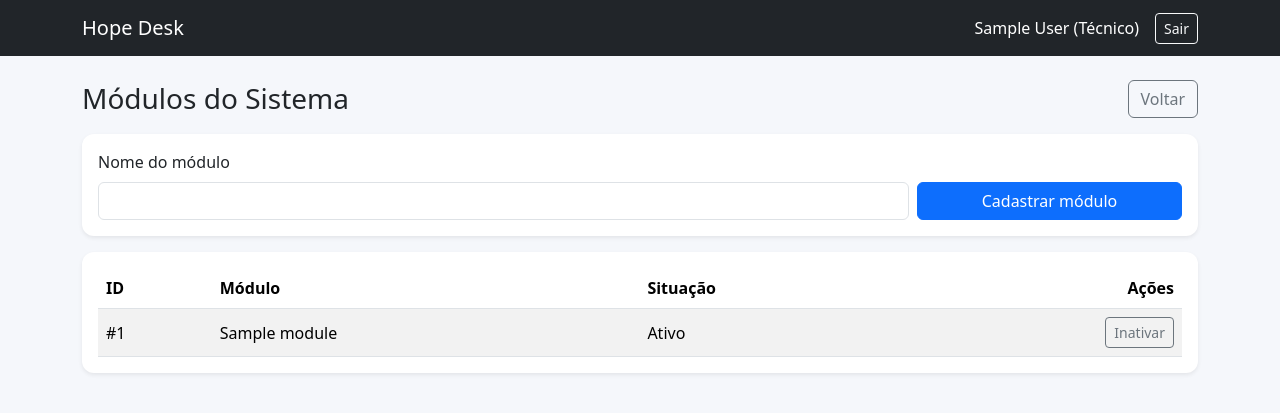
After one commit to asanchezz01/hope_desk, a Flask app: page /admin/system-modules in a window 1280 px wide. The commit adds this page. Shown: the top 413 px of the page. Run offline with Flask 3, Linux system fonts and the light colour scheme; the visitor is signed in with stand-in values (Sample User, id 1); tables that the repository leaves empty hold one stand-in row (values such as "Sample post"); some libraries are stand-ins or nearby versions.

Commit message:
criação de controle de modulos

```diff
--- a/app.py
+++ b/app.py
@@ -12,6 +12,7 @@ from urllib.request import urlopen
 
 from flask import Flask, flash, redirect, render_template, request, send_file, session, url_for
 from flask_sqlalchemy import SQLAlchemy
+from sqlalchemy import inspect, text
 from reportlab.lib import colors
 from reportlab.lib.pagesizes import A4
 from reportlab.lib.styles import getSampleStyleSheet
@@ -74,8 +75,10 @@ class Ticket(db.Model):
 
     client_id = db.Column(db.Integer, db.ForeignKey("user.id"), nullable=False)
     technician_id = db.Column(db.Integer, db.ForeignKey("user.id"), nullable=True)
+    system_module_id = db.Column(db.Integer, db.ForeignKey("system_module.id"), nullable=True)
 
     activities = db.relationship("Activity", backref="ticket", lazy=True, cascade="all, delete-orphan")
+    system_module = db.relationship("SystemModule", backref="tickets", lazy=True)
 
     @property
     def total_hours(self) -> float:
@@ -102,6 +105,25 @@ class SystemParameter(db.Model):
     id = db.Column(db.Integer, primary_key=True)
     key = db.Column(db.String(120), nullable=False, unique=True)
     value = db.Column(db.Text, nullable=False, default="")
+
+
+class SystemModule(db.Model):
+    id = db.Column(db.Integer, primary_key=True)
+    name = db.Column(db.String(120), nullable=False, unique=True)
+    is_active = db.Column(db.Boolean, nullable=False, default=True)
+
+
+def ensure_ticket_schema_updates() -> None:
+    inspector = inspect(db.engine)
+    if "ticket" not in inspector.get_table_names():
+        return
+
+    ticket_columns = {column["name"] for column in inspector.get_columns("ticket")}
+    if "system_module_id" in ticket_columns:
+        return
+
+    with db.engine.begin() as connection:
+        connection.execute(text("ALTER TABLE ticket ADD COLUMN system_module_id INTEGER"))
 
 
 def ensure_system_parameters() -> None:
@@ -663,6 +685,47 @@ def manage_company_parameters():
     )
 
 
+@app.route("/admin/system-modules", methods=["GET", "POST"])
+@login_required
+def manage_system_modules():
+    if not session.get("is_superuser", False):
+        flash("Apenas superuser pode acessar esta página.", "danger")
+        return redirect(url_for("dashboard"))
+
+    if request.method == "POST":
+        module_name = request.form.get("name", "").strip()
+        if not module_name:
+            flash("Informe o nome do módulo.", "danger")
+            return redirect(url_for("manage_system_modules"))
+
+        existing = SystemModule.query.filter(db.func.lower(SystemModule.name) == module_name.lower()).first()
+        if existing:
+            flash("Já existe um módulo com este nome.", "warning")
+            return redirect(url_for("manage_system_modules"))
+
+        db.session.add(SystemModule(name=module_name, is_active=True))
+        db.session.commit()
+        flash("Módulo cadastrado com sucesso.", "success")
+        return redirect(url_for("manage_system_modules"))
+
+    modules = SystemModule.query.order_by(SystemModule.name.asc()).all()
+    return render_template("system_modules.html", modules=modules)
+
+
+@app.route("/admin/system-modules/<int:module_id>/toggle", methods=["POST"])
+@login_required
+def toggle_system_module(module_id: int):
+    if not session.get("is_superuser", False):
+        flash("Apenas superuser pode acessar esta página.", "danger")
+        return redirect(url_for("dashboard"))
+
+    system_module = SystemModule.query.get_or_404(module_id)
+    system_module.is_active = not system_module.is_active
+    db.session.commit()
+    flash("Situação do módulo atualizada.", "success")
+    return redirect(url_for("manage_system_modules"))
+
+
 @app.route("/users/<int:user_id>/edit", methods=["GET", "POST"])
 @login_required
 @role_required("technician")
@@ -1025,6 +1088,7 @@ def export_services_report_pdf():
 def new_ticket():
     technicians = User.query.filter_by(role="technician").all()
     clients = User.query.filter_by(role="client").order_by(User.name.asc()).all()
+    system_modules = SystemModule.query.filter_by(is_active=True).order_by(SystemModule.name.asc()).all()
     role = session.get("role")
     is_super = session.get("is_superuser", False)
     can_create_for_client = role == "technician" or is_super
@@ -1034,9 +1098,25 @@ def new_ticket():
         description = request.form.get("description", "").strip()
         technician_id = request.form.get("technician_id")
         client_id_raw = request.form.get("client_id")
+        system_module_id_raw = request.form.get("system_module_id", "").strip()
 
         if not title or not description:
             flash("Titulo e descricao sao obrigatorios.", "danger")
+            return redirect(url_for("new_ticket"))
+
+        if not system_module_id_raw:
+            flash("Selecione o módulo do sistema.", "danger")
+            return redirect(url_for("new_ticket"))
+
+        try:
+            system_module_id = int(system_module_id_raw)
+        except (TypeError, ValueError):
+            flash("Módulo inválido.", "danger")
+            return redirect(url_for("new_ticket"))
+
+        system_module = SystemModule.query.filter_by(id=system_module_id, is_active=True).first()
+        if not system_module:
+            flash("Módulo inválido.", "danger")
             return redirect(url_for("new_ticket"))
 
         if can_create_for_client:
@@ -1074,6 +1154,7 @@ def new_ticket():
             description=description,
             client_id=client_id,
             technician_id=technician_assigned_id,
+            system_module_id=system_module.id,
         )
         db.session.add(ticket)
         db.session.commit()
@@ -1085,6 +1166,7 @@ def new_ticket():
         "new_ticket.html",
         technicians=technicians,
         clients=clients,
+        system_modules=system_modules,
         can_create_for_client=can_create_for_client,
     )
 
@@ -1096,6 +1178,7 @@ def edit_ticket(ticket_id: int):
     ticket = Ticket.query.get_or_404(ticket_id)
     technicians = User.query.filter_by(role="technician").order_by(User.name.asc()).all()
     clients = User.query.filter_by(role="client").order_by(User.name.asc()).all()
+    system_modules = SystemModule.query.order_by(SystemModule.name.asc()).all()
     valid_status = {"aberto", "em_andamento", "resolvido", "fechado"}
 
     if request.method == "POST":
@@ -1104,6 +1187,7 @@ def edit_ticket(ticket_id: int):
         status = request.form.get("status", "").strip()
         client_id_raw = request.form.get("client_id", "").strip()
         technician_id_raw = request.form.get("technician_id", "").strip()
+        system_module_id_raw = request.form.get("system_module_id", "").strip()
 
         if not title or not description:
             flash("Titulo e descricao sao obrigatorios.", "danger")
@@ -1122,6 +1206,20 @@ def edit_ticket(ticket_id: int):
         client = User.query.filter_by(id=client_id, role="client").first()
         if not client:
             flash("Cliente invalido.", "danger")
+            return redirect(url_for("edit_ticket", ticket_id=ticket.id))
+
+        if not system_module_id_raw:
+            flash("Selecione o módulo do sistema.", "danger")
+            return redirect(url_for("edit_ticket", ticket_id=ticket.id))
+        try:
+            system_module_id = int(system_module_id_raw)
+        except (TypeError, ValueError):
+            flash("Módulo inválido.", "danger")
+            return redirect(url_for("edit_ticket", ticket_id=ticket.id))
+
+        system_module = SystemModule.query.filter_by(id=system_module_id).first()
+        if not system_module:
+            flash("Módulo inválido.", "danger")
             return redirect(url_for("edit_ticket", ticket_id=ticket.id))
 
         technician_id = None
@@ -1143,6 +1241,7 @@ def edit_ticket(ticket_id: int):
         ticket.status = status
         ticket.client_id = client_id
         ticket.technician_id = technician_id
+        ticket.system_module_id = system_module.id
         db.session.commit()
 
         if old_status != status:
@@ -1156,6 +1255,7 @@ def edit_ticket(ticket_id: int):
         ticket=ticket,
         technicians=technicians,
         clients=clients,
+        system_modules=system_modules,
     )
 
 
@@ -1348,6 +1448,7 @@ def edit_activity(ticket_id: int, activity_id: int):
 @app.cli.command("init-db")
 def init_db() -> None:
     db.create_all()
+    ensure_ticket_schema_updates()
     ensure_system_parameters()
     result = ensure_superuser()
     print(f"Banco inicializado. {result}")
@@ -1356,6 +1457,7 @@ def init_db() -> None:
 if __name__ == "__main__":
     with app.app_context():
         db.create_all()
+        ensure_ticket_schema_updates()
         ensure_system_parameters()
         print(ensure_superuser())
     app.run(host="0.0.0.0", port=5000, debug=True)
--- a/scripts/carga_producao.py
+++ b/scripts/carga_producao.py
@@ -6,12 +6,13 @@ PROJECT_ROOT = Path(__file__).resolve().parents[1]
 if str(PROJECT_ROOT) not in sys.path:
     sys.path.insert(0, str(PROJECT_ROOT))
 
-from app import app, db, ensure_superuser, ensure_system_parameters  # noqa: E402
+from app import app, db, ensure_superuser, ensure_system_parameters, ensure_ticket_schema_updates  # noqa: E402
 
 
 def main() -> None:
     with app.app_context():
         db.create_all()
+        ensure_ticket_schema_updates()
         ensure_system_parameters()
         result = ensure_superuser()
         print(f"Carga concluida com sucesso. {result}")
--- /dev/null
+++ b/templates/system_modules.html
@@ -0,0 +1,58 @@
+{% extends 'base.html' %}
+{% block content %}
+<div class="d-flex justify-content-between align-items-center mb-3 flex-wrap gap-2">
+  <h1 class="h3 mb-0">Módulos do Sistema</h1>
+  <a href="{{ url_for('dashboard') }}" class="btn btn-outline-secondary">Voltar</a>
+</div>
+
+<div class="card border-0 shadow-sm mb-3">
+  <div class="card-body">
+    <form method="post" class="row g-2">
+      <div class="col-12 col-md-9">
+        <label for="name" class="form-label">Nome do módulo</label>
+        <input type="text" id="name" name="name" class="form-control" maxlength="120" required>
+      </div>
+      <div class="col-12 col-md-3 d-grid align-self-end">
+        <button type="submit" class="btn btn-primary">Cadastrar módulo</button>
+      </div>
+    </form>
+  </div>
+</div>
+
+<div class="card border-0 shadow-sm">
+  <div class="card-body">
+    <div class="table-responsive">
+      <table class="table table-striped align-middle mb-0">
+        <thead>
+          <tr>
+            <th>ID</th>
+            <th>Módulo</th>
+            <th>Situação</th>
+            <th class="text-end">Ações</th>
+          </tr>
+        </thead>
+        <tbody>
+          {% for module in modules %}
+          <tr>
+            <td>#{{ module.id }}</td>
+            <td>{{ module.name }}</td>
+            <td>{{ "Ativo" if module.is_active else "Inativo" }}</td>
+            <td class="text-end">
+              <form method="post" action="{{ url_for('toggle_system_module', module_id=module.id) }}" class="d-inline">
+                <button type="submit" class="btn btn-outline-secondary btn-sm">
+                  {{ "Inativar" if module.is_active else "Ativar" }}
+                </button>
+              </form>
+            </td>
+          </tr>
+          {% else %}
+          <tr>
+            <td colspan="4" class="text-center">Nenhum módulo cadastrado.</td>
+          </tr>
+          {% endfor %}
+        </tbody>
+      </table>
+    </div>
+  </div>
+</div>
+{% endblock %}
--- a/templates/ticket_detail.html
+++ b/templates/ticket_detail.html
@@ -18,6 +18,7 @@
     <h2 class="h5">{{ ticket.title }}</h2>
     <p>{{ ticket.description }}</p>
     <p class="mb-1"><strong>Status:</strong> {{ ticket.status }}</p>
+    <p class="mb-1"><strong>Módulo:</strong> {{ ticket.system_module.name if ticket.system_module else '-' }}</p>
     <p class="mb-1"><strong>Cliente:</strong> {{ ticket.client.name }}</p>
     <p class="mb-1"><strong>Técnico:</strong> {{ ticket.technician.name if ticket.technician else '-' }}</p>
     <p class="mb-0"><strong>Horas totais:</strong> {{ ticket.total_hours }}</p>
```
Also changed, not shown: templates/dashboard.html (+5 -2 lines), templates/edit_ticket.html (+11 -0 lines), templates/new_ticket.html (+9 -0 lines).
